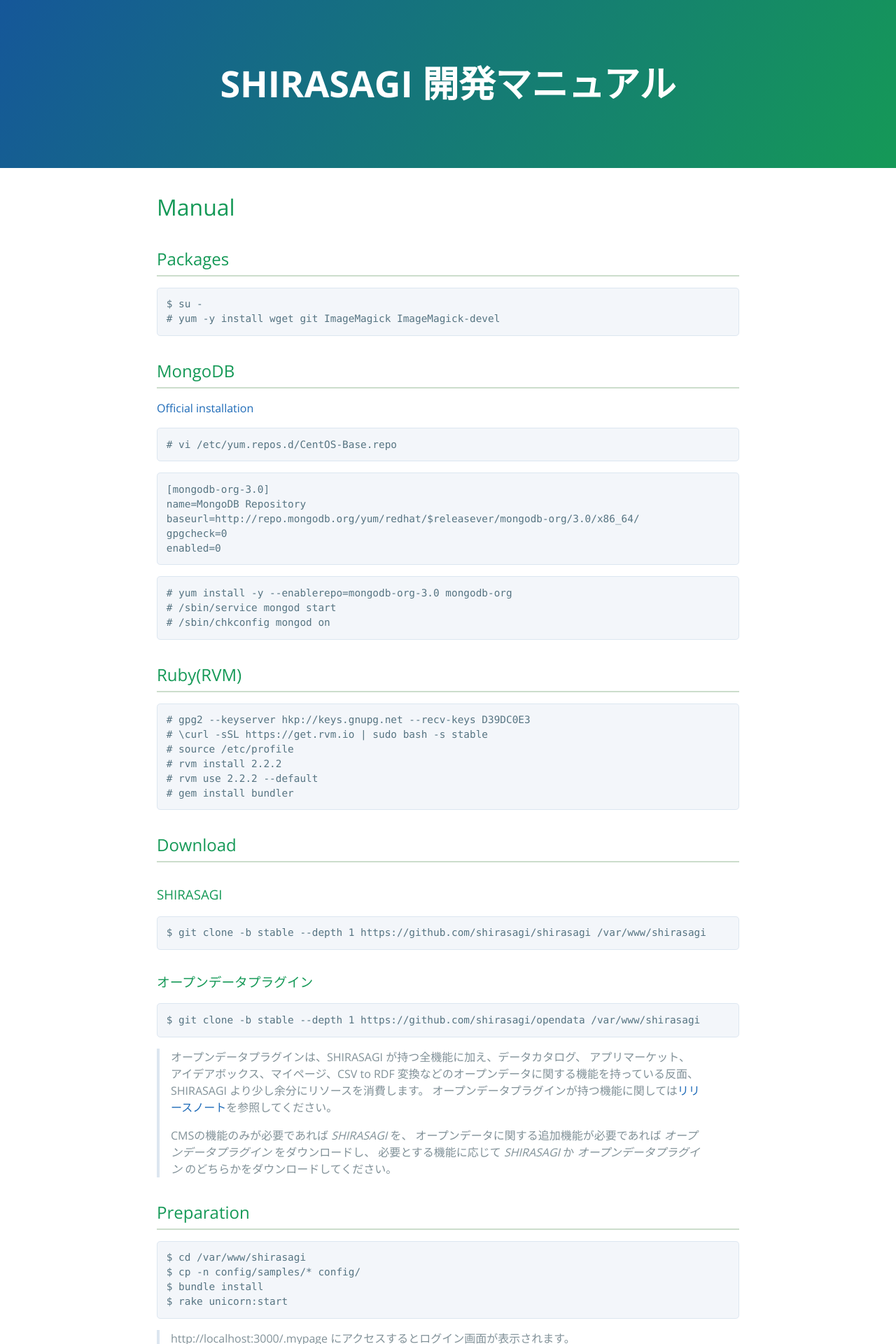
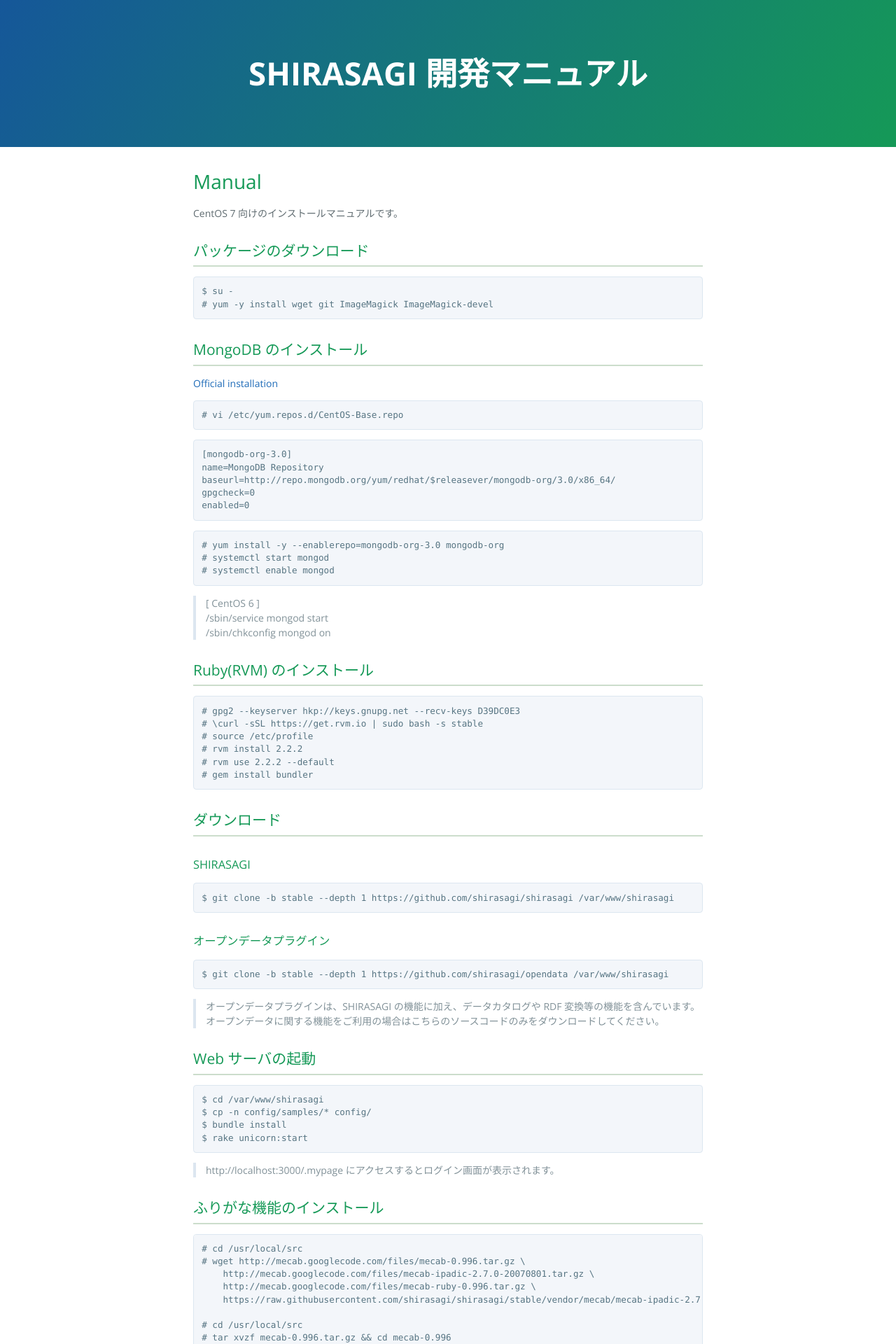
Before and after one commit to shirasagi/shirasagi.github.io, a Jekyll site: the page built from installation/manual.md, in a window 1280 px wide. Shown: the top 1920 px of the page at 70% size. Built offline with Jekyll 4.4.1, drawn with Linux system fonts in a browser that asks for light colours; nearby versions of some CDN libraries; Markdown is read by kramdown in place of the engine named in the settings; some of the changed text lies outside the part shown.

Commit message:
[modify] for CentOS 7

````diff
--- a/installation/manual.md
+++ b/installation/manual.md
@@ -3,14 +3,16 @@
 title: Manual
 ---
 
-## Packages
+CentOS 7 向けのインストールマニュアルです。
+
+## パッケージのダウンロード
 
 ```
 $ su -
 # yum -y install wget git ImageMagick ImageMagick-devel
 ```
 
-## MongoDB
+## MongoDB のインストール
 
 [Official installation](http://docs.mongodb.org/manual/installation/)
 
@@ -28,11 +30,15 @@
 
 ```
 # yum install -y --enablerepo=mongodb-org-3.0 mongodb-org
-# /sbin/service mongod start
-# /sbin/chkconfig mongod on
+# systemctl start mongod
+# systemctl enable mongod
 ```
 
-## Ruby(RVM)
+> [ CentOS 6 ]
+> /sbin/service mongod start
+> /sbin/chkconfig mongod on
+
+## Ruby(RVM) のインストール
 
 ```
 # gpg2 --keyserver hkp://keys.gnupg.net --recv-keys D39DC0E3
@@ -43,7 +49,7 @@
 # gem install bundler
 ```
 
-## Download
+## ダウンロード
 
 ### SHIRASAGI
 
@@ -57,16 +63,10 @@
 $ git clone -b stable --depth 1 https://github.com/shirasagi/opendata /var/www/shirasagi
 ```
 
-> オープンデータプラグインは、SHIRASAGI が持つ全機能に加え、データカタログ、
-> アプリマーケット、アイデアボックス、マイページ、CSV to RDF 変換などのオープンデータに関する機能を持っている反面、
-> SHIRASAGI より少し余分にリソースを消費します。
-> オープンデータプラグインが持つ機能に関しては[リリースノート](http://www.ss-proj.org/release/284.html)を参照してください。
->
-> CMSの機能のみが必要であれば *SHIRASAGI* を、
-> オープンデータに関する追加機能が必要であれば *オープンデータプラグイン* をダウンロードし、
-> 必要とする機能に応じて *SHIRASAGI* か *オープンデータプラグイン* のどちらかをダウンロードしてください。
+> オープンデータプラグインは、SHIRASAGI の機能に加え、データカタログや RDF 変換等の機能を含んでいます。
+> オープンデータに関する機能をご利用の場合はこちらのソースコードのみをダウンロードしてください。
 
-## Preparation
+## Web サーバの起動
 
 ```
 $ cd /var/www/shirasagi
@@ -77,7 +77,7 @@
 
 > http://localhost:3000/.mypage にアクセスするとログイン画面が表示されます。
 
-## ふりがな機能
+## ふりがな機能のインストール
 
 ```
 # cd /usr/local/src
@@ -105,7 +105,7 @@
 
 > mecab ビルド後に `ldconfig` が必要なケースがあります。
 
-## 音声読み上げ
+## 音声読み上げ機能のインストール
 
 ```
 # cd /usr/local/src
@@ -135,9 +135,7 @@
 # ldconfig
 ```
 
-> [モジュール - 音声読み上げ](../features/voice.html)
-
-## 新規サイト構築
+## 新規サイトの作成
 
 カレントディレクトリを移動
 
@@ -145,9 +143,7 @@
 $ cd /var/www/shirasagi
 ```
 
-データベースの作成
-
-MongoDB の場合、インデックスを作成すると、自動的にデータベースも作成されます。
+データベースの作成（インデックスの作成）
 
 ```
 $ rake db:drop
@@ -166,67 +162,44 @@
 $ rake ss:create_site data='{ name: "サイト名", host: "www", domains: "localhost:3000" }'
 ```
 
-> 「インデックスの作成」「管理者ユーザーの作成」「サイトの作成」を実行すると、
-> SHIRASAGI の管理画面 http://localhost:3000/.mypage を利用して、
-> CSS ファイルを作成し、JavaScript を書き、レイアウト、パーツを書き、
-> フォルダーを作成し、記事を書くことでゼロからサイトを構築することができます。
->
-> しかし、ゼロからサイトを構築するのは多大な手間なので、次節で説明する
-> 「ユーザー/グループデータ」を登録して雛形となるユーザーとグループを登録し、
-> 3 つのデモデータ「自治体デモ」「企業デモ」「オープンデータデモ」のうち、
-> どれか一つを登録して雛形となるサイトを構築し、ひな形を編集することで
-> 労力を節約することができます。
+> 以上の操作でサイトを構築するための最低限のデータが作成できました。
+> 雛形となるサイトのデータセットが必要な場合は、次節のサンプルデータをご利用ください。
 
 ## サンプルデータ
 
-SHIRASAGI では、ユーザー/グループのサンプルと、3 種類のデモデータを提供しています。
-まず、ユーザー、グループのサンプルを登録し、3 種類のデモデータのうち 1 つを登録します。
-
-> ただし、オープンデータデモは、オープンデータプラグインでのみ提供されています。
-
-### ユーザー/グループデータ
+### ユーザー/グループデータのインポート
 
 ```
 $ rake db:seed name=users site=www
 ```
 
-上記のコマンドを実行すると、雛形となるユーザーとグループを登録します。
+### サイトデータのインポート
 
-### 自治体デモ
+サイトデータはご利用に合わせていずれかをインポートしてください。
+サイトデータの詳細は[オンラインデモ](http://www.ss-proj.org/download/demo.html)をご確認ください。
 
-自治体デモの登録
+#### 自治体サンプル
 
 ```
 $ rake db:seed name=demo site=www
 ```
 
-[自治体サンプル](http://demo.ss-proj.org/)にあるようなサイトを構築します。
-
-### 企業デモ
-
-企業デモの登録
+#### 企業サンプル
 
 ```
 $ rake db:seed name=company site=www
 ```
 
-[企業サンプル](http://company.demo.ss-proj.org/)にあるようなサイトを構築します。
-
-### オープンデータデモ
-
-*オープンデータプラグイン* をご利用の方のみ、
-次のコマンドでオープンデータデモの登録が可能です。
+#### オープンデータサンプル（オープンデータプラグインのみ）
 
 ```
 $ rake db:seed name=opendata site=www
 ```
 
-[オープンデータサンプル](http://opendata.demo.ss-proj.org/)にあるようなサイトを構築します。
+> サイトデータの登録に失敗する方やログイン出来ない方は、
+> `shirasagi/opendata` を `git clone` しているかどうか確認して下さい。
 
-### デモデータの確認
+### サイトの確認
 
 > http://localhost:3000/.mypage から `admin@example.jp`, `pass` のアカウントでログインし、
 サイト名をクリックすると、登録したデモデータを確認・編集することができます。
-
-> オープンデータプラグインをご利用の方で、サイトデータの登録に失敗する方やログイン出来ない方は、
-> `shirasagi/opendata` を `git clone` しているかどうかを確認して下さい。
--- a/stylesheets/custom.css
+++ b/stylesheets/custom.css
@@ -1,6 +1,15 @@
 /* csutom.css */
 
+html, body {
+  font-size: 14px;
+}
 .main-content h2 {
   padding-bottom: 5px;
   border-bottom: 2px solid #cdc;
 }
+.main-content table th, .main-content table td {
+  //font-size: 80%;
+}
+.main-content p {
+  white-space: pre;
+}
````
Also changed, not shown: installation/nginx.md (+10 -6 lines), settings/cron.md (+3 -3 lines).
